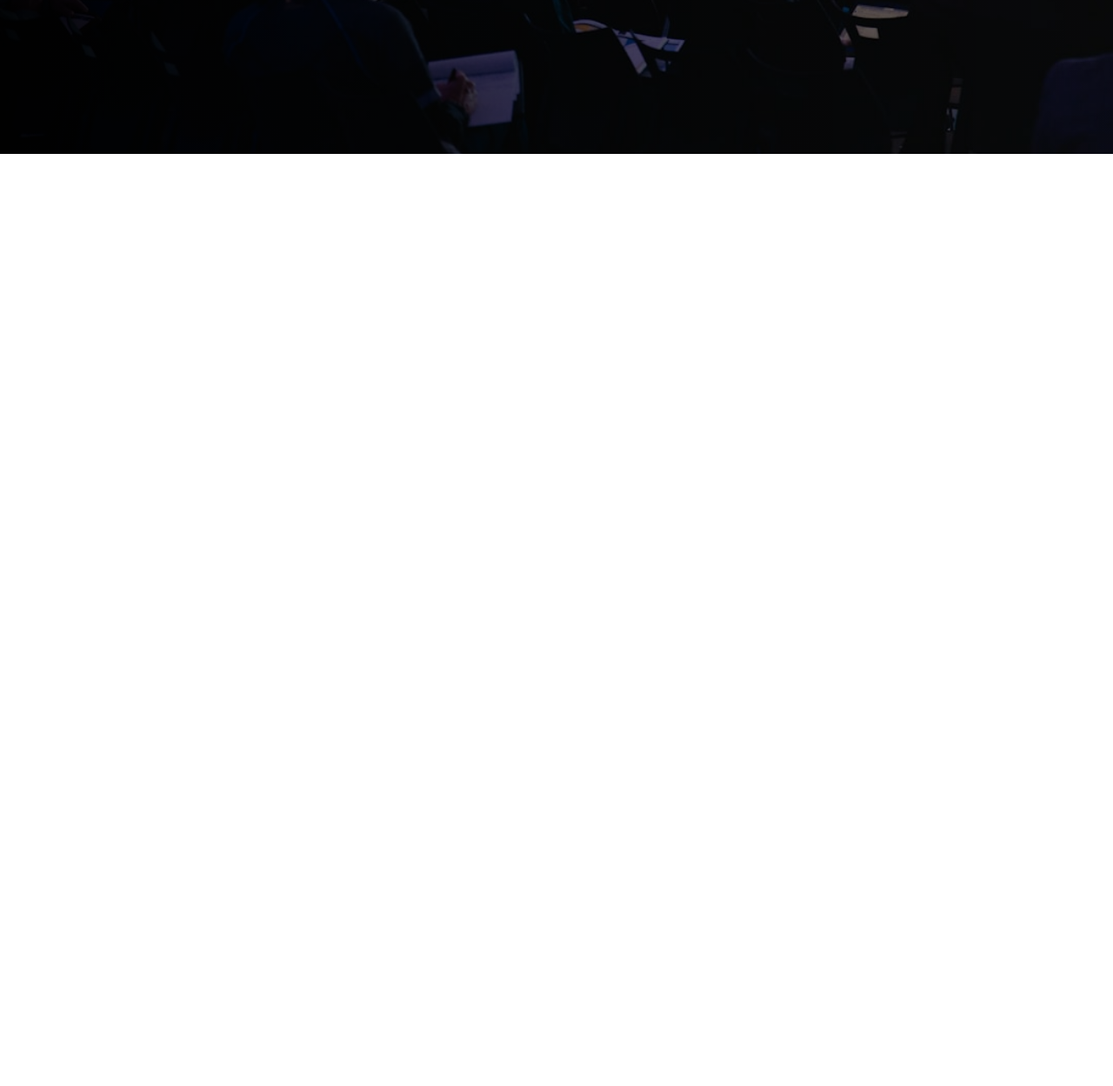
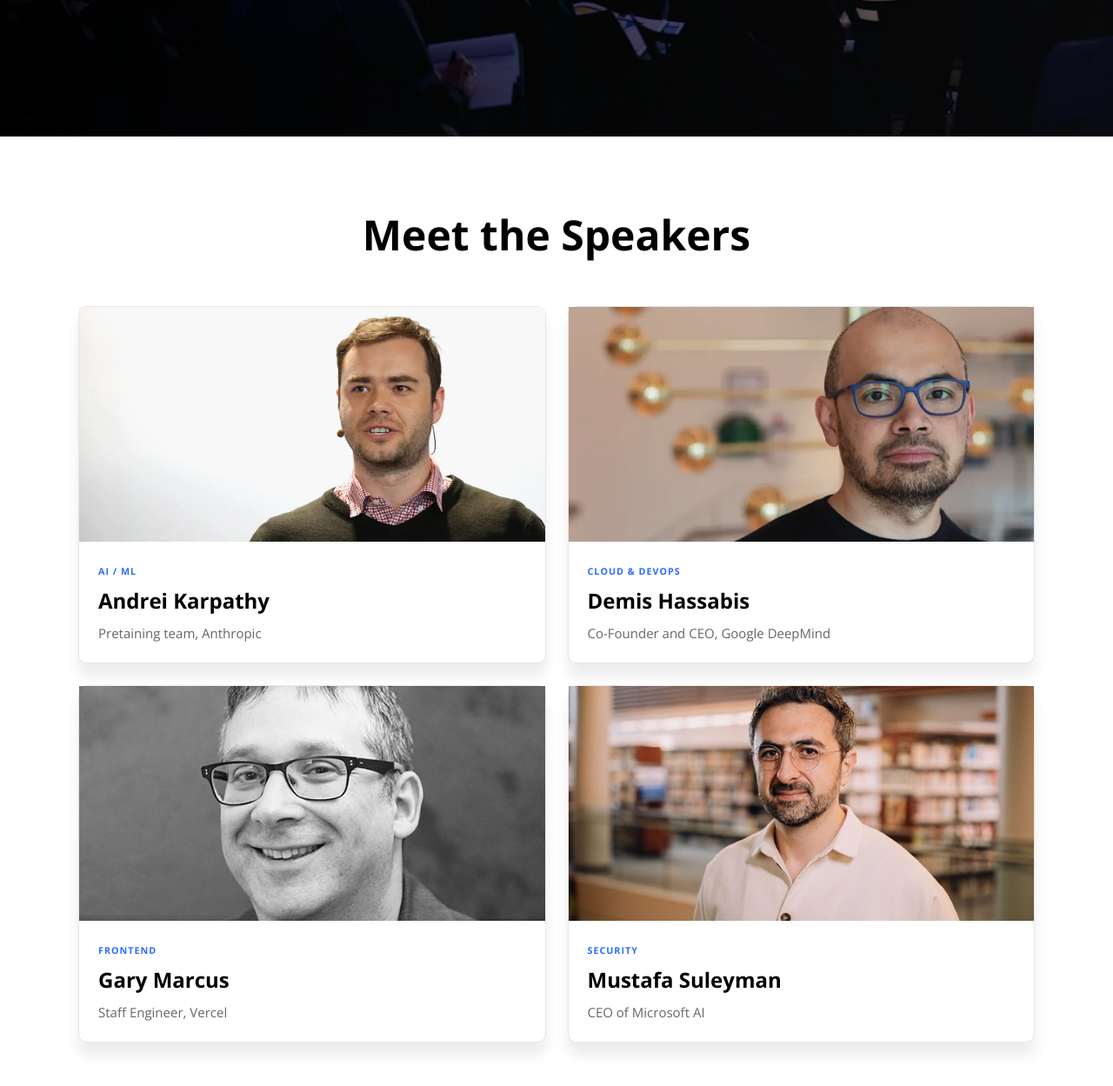
Before and after one commit to Naimur131251/Assignment-01, a plain HTML site: page index.html in a window 1280 px wide. Shown: the part 711-1960 px from the top of the page at 87% size. Before the commit the page ends 888 px from the top, so only its background shows below. Drawn offline with nearby package versions, Linux system fonts and the light colour scheme.

Commit message:
speakers section add

```diff
--- a/index.html
+++ b/index.html
@@ -17,7 +17,7 @@
     <link href="https://fonts.googleapis.com/css2?family=Arimo:ital,wght@0,400..700;1,400..700&family=Inter:ital,opsz,wght@0,14..32,100..900;1,14..32,100..900&family=Open+Sans:ital,wght@0,300..800;1,300..800&display=swap" rel="stylesheet">
 </head>
 <body>
-    <header>
+    <header class="common-container">
         <nav>
             <div class="logo">
                 <img src="./assets/logo.png" alt="">
@@ -48,5 +48,78 @@
             <button class="common-btn">Register Now</button>
         </div>
     </section>
+
+
+    <section class="speakers common-container">
+        <div class="speakers-container">
+            <h2>Meet the Speakers</h2>
+
+            <div class="cards-grid">
+                <div class="card">
+
+                    <img src="./assets/andrej.png" alt="">
+
+                    <div class="card-content">
+
+                        <h6 class="category">AI / ML</h6>
+
+                        <h3>Andrei Karpathy</h3>
+
+                        <p>Pretaining team, Anthropic</p>
+
+                    </div>
+
+                </div>
+
+                <div class="card">
+
+                    <img src="./assets/demis.png" alt="">
+
+                    <div class="card-content">
+
+                        <h6>CLOUD & DEVOPS</h6>
+
+                        <h3>Demis Hassabis</h3>
+
+                        <p>Co-Founder and CEO, Google DeepMind</p>
+
+                    </div>
+
+                </div>
+
+                <div class="card">
+
+                    <img src="./assets/gary.png" alt="">
+
+                    <div class="card-content">
+
+                        <h6>FRONTEND</h6>
+
+                        <h3>Gary Marcus</h3>
+
+                        <p>Staff Engineer, Vercel</p>
+
+                    </div>
+
+                </div>
+
+                <div class="card">
+
+                    <img src="./assets/mustafa.png" alt="">
+
+                    <div class="card-content">
+
+                        <h6>SECURITY</h6>
+
+                        <h3>Mustafa Suleyman</h3>
+
+                        <p>CEO of Microsoft AI</p>
+
+                    </div>
+
+                </div>
+            </div>
+        </div>
+    </section>
 </body>
 </html>
--- a/style.css
+++ b/style.css
@@ -12,11 +12,16 @@
     padding: 12px 24px;
     border-radius: 10px;
 }
+.common-container{
+    width:90%;
+    max-width:1100px;
+    margin:auto;
+}
 
 
 /* Header */
 header{
-    padding: 20px 60px;
+    padding: 10px 0;
 }
 nav{
     display: flex;
@@ -83,3 +88,50 @@
     margin-top: 20%;
     border-radius: 7px;
 }
+
+
+
+/* Speakers section */
+.speakers{
+    padding:80px 0;
+    font-family: "Open Sans", sans-serif;
+}
+.speakers h2{
+    text-align:center;
+    font-size:3rem;
+    margin-bottom:50px;
+    font-weight:700;
+}
+.cards-grid{
+    display:grid;
+    grid-template-columns:repeat(2,1fr);
+    gap:25px;
+}
+.card{
+    background:#fff;
+    border:1px solid #e6e6e6;
+    border-radius:10px;
+    box-shadow:0 15px 15px rgba(0,0,0,.08);
+}
+.card img{
+    width:100%;
+    object-fit:cover;
+}
+.card-content{
+    padding:22px;
+}
+.card-content h6{
+    font-weight:bold;
+    color:#2F6BFF;
+    letter-spacing:1px;
+}
+
+.card-content h3{
+    margin:10px 0;
+    font-size:24px;
+}
+.card-content p{
+    color:#666;
+    font-size:15px;
+    line-height:1.5;
+}
```
